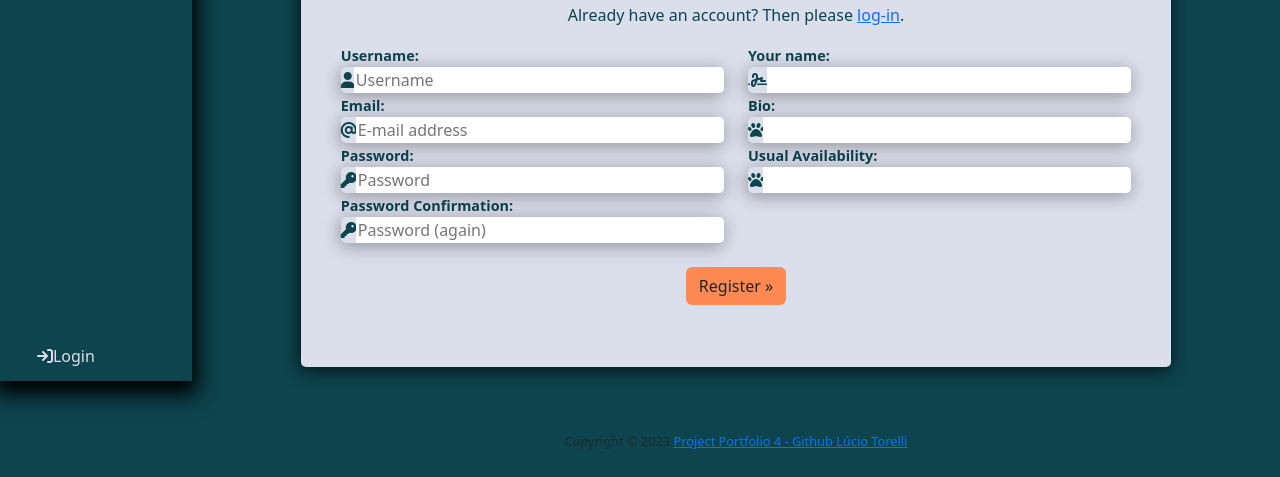
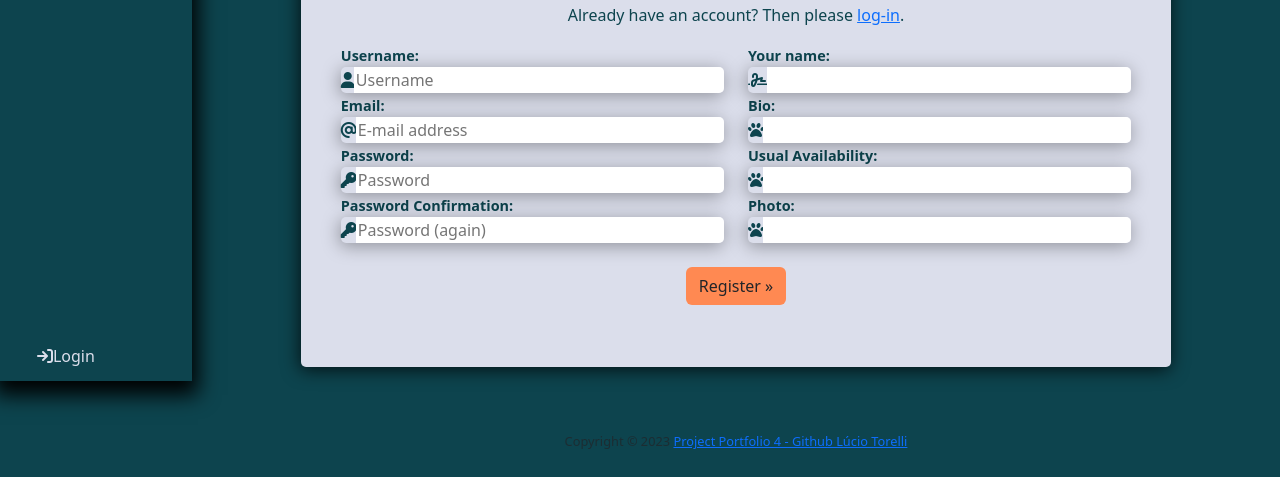
Before and after one commit to luciotorelli/minding-paws, a Django app: page /minder-signup/ in a window 1280 px wide. Shown: the part 419-896 px from the top of the page. Run offline with Django 3.2, Linux system fonts and the light colour scheme; some libraries are stand-ins or nearby versions.

Commit message:
Fix minder photo upload to cloudinary

```diff
--- a/mindingpaws/forms.py
+++ b/mindingpaws/forms.py
@@ -1,6 +1,8 @@
 from django import forms
 from .models import Minder, User, Booking
 from allauth.account.forms import SignupForm
+from cloudinary.forms import CloudinaryFileField
+
 
 class PetOwnerCreationForm(SignupForm):
     name = forms.CharField(label='Full Name')
@@ -22,7 +24,12 @@ class MinderCreationForm(SignupForm):
     name = forms.CharField(label='Name')
     bio = forms.CharField(label='Bio')
     usual_availability = forms.CharField(label='Usual Availability')
-
+    photo = CloudinaryFileField(
+        options={
+            'folder': 'static/img/minders',
+            'resource_type': 'image'
+        }
+    )
     def save(self, request):
         user = super().save(request)
         user.role = 'minder'
@@ -32,7 +39,8 @@ class MinderCreationForm(SignupForm):
         minder = Minder.objects.create(
             user=user,
             bio=self.cleaned_data['bio'],
-            usual_availability=self.cleaned_data['usual_availability']
+            usual_availability=self.cleaned_data['usual_availability'],
+            photo=self.cleaned_data['photo']
         )
         return user
 
--- a/templates/account/signup_minder.html
+++ b/templates/account/signup_minder.html
@@ -6,6 +6,7 @@
   id="signup_form"
   method="post"
   action="{% url 'minder-sign-up' %}"
+  enctype="multipart/form-data"
 >
   {% csrf_token %}
   <h1>{% trans "Sign Up" %}</h1>
@@ -102,7 +103,9 @@
 
       <!-- Usual availability field -->
       <div class="form-field form-group">
-        <label for="{{ form.usual_availability.id_for_label }}">Usual Availability:</label>
+        <label for="{{ form.usual_availability.id_for_label }}"
+          >Usual Availability:</label
+        >
         <br />
         <div class="input-group">
           <i class="fa fa-paw" aria-hidden="true"></i>
@@ -113,9 +116,23 @@
         {% endif %}
       </div>
 
+      <!-- Photo field -->
+      <div class="form-field form-group">
+        <label for="{{ form.photo.id_for_label }}"
+          >Photo:</label
+        >
+        <br />
+        <div class="input-group">
+          <i class="fa fa-paw" aria-hidden="true"></i>
+          {{ form.photo }}
+        </div>
+        {% if form.photo.errors %}
+        <div class="field-error">{{ form.photo.errors }}</div>
+        {% endif %}
+      </div>
+
       <!-- Role field -->
       <input type="hidden" name="{{ form.role.name }}" value="minder" />
-
     </div>
   </div>
 
@@ -133,7 +150,9 @@
   />
   {% endif %}
   <div class="col text-center">
-    <button type="submit" class="btn sign-up-btn mt-4">{% trans "Register" %} &raquo;</button>
+    <button type="submit" class="btn sign-up-btn mt-4">
+      {% trans "Register" %} &raquo;
+    </button>
   </div>
 </form>
 
```
